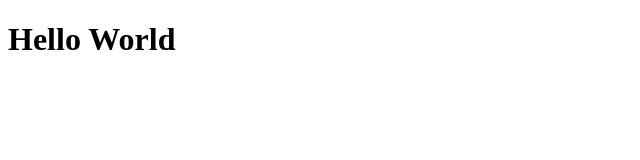
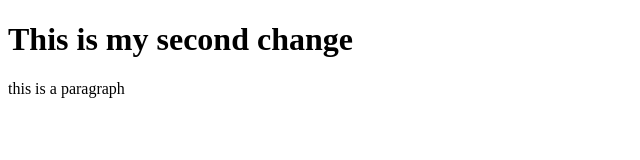
Before and after one commit to mabgray/gitfolder, a plain HTML site: page index.html in a window 1280 px wide. Shown: the whole page, without its empty margins (0-640 px from the left). Drawn offline with Linux system fonts and the light colour scheme.

Commit message:
second commit readme.md

```diff
--- a/index.html
+++ b/index.html
@@ -7,6 +7,7 @@
     <title>Document</title>
 </head>
 <body>
-    <h1>Hello World</h1>
+    <h1>This is my second change</h1>
+    <p>this is a paragraph</p>
 </body>
 </html>
```
Also changed, not shown: 1 other file.
